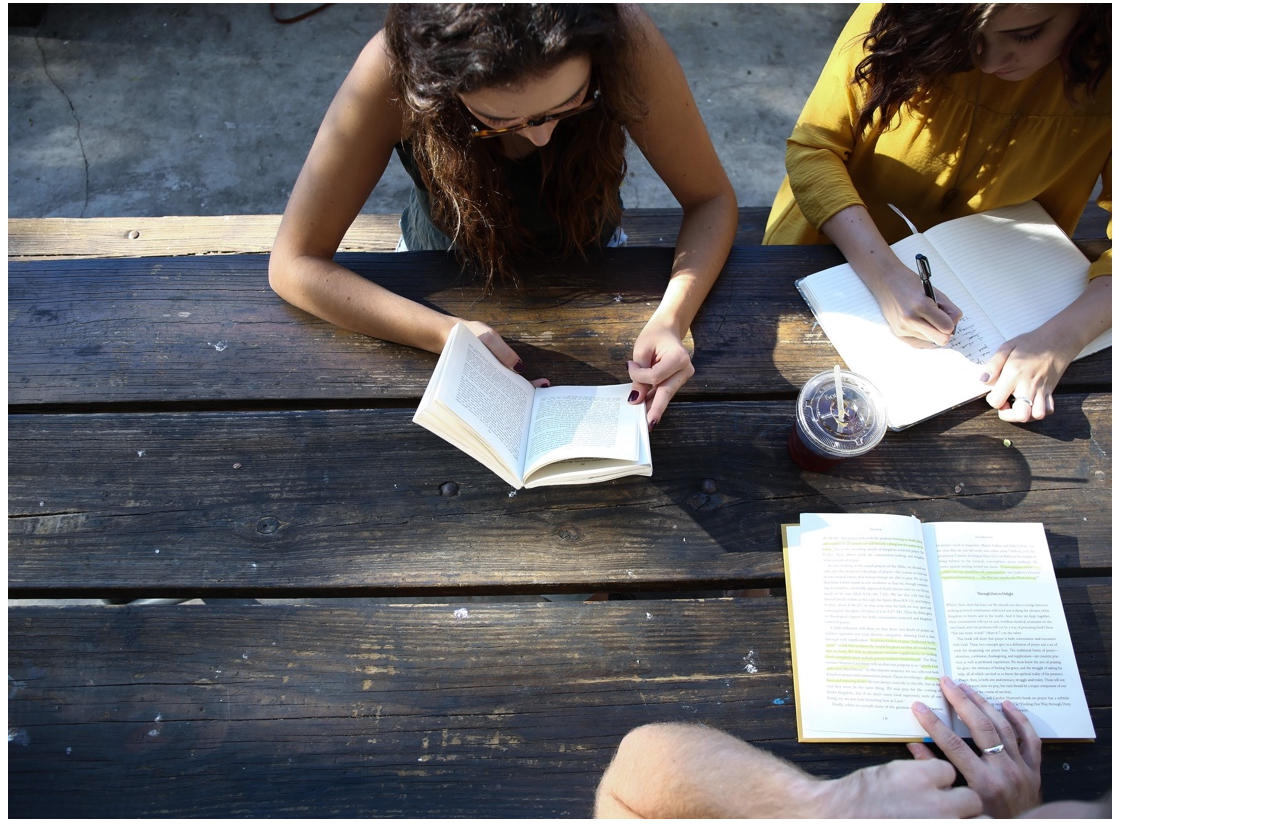
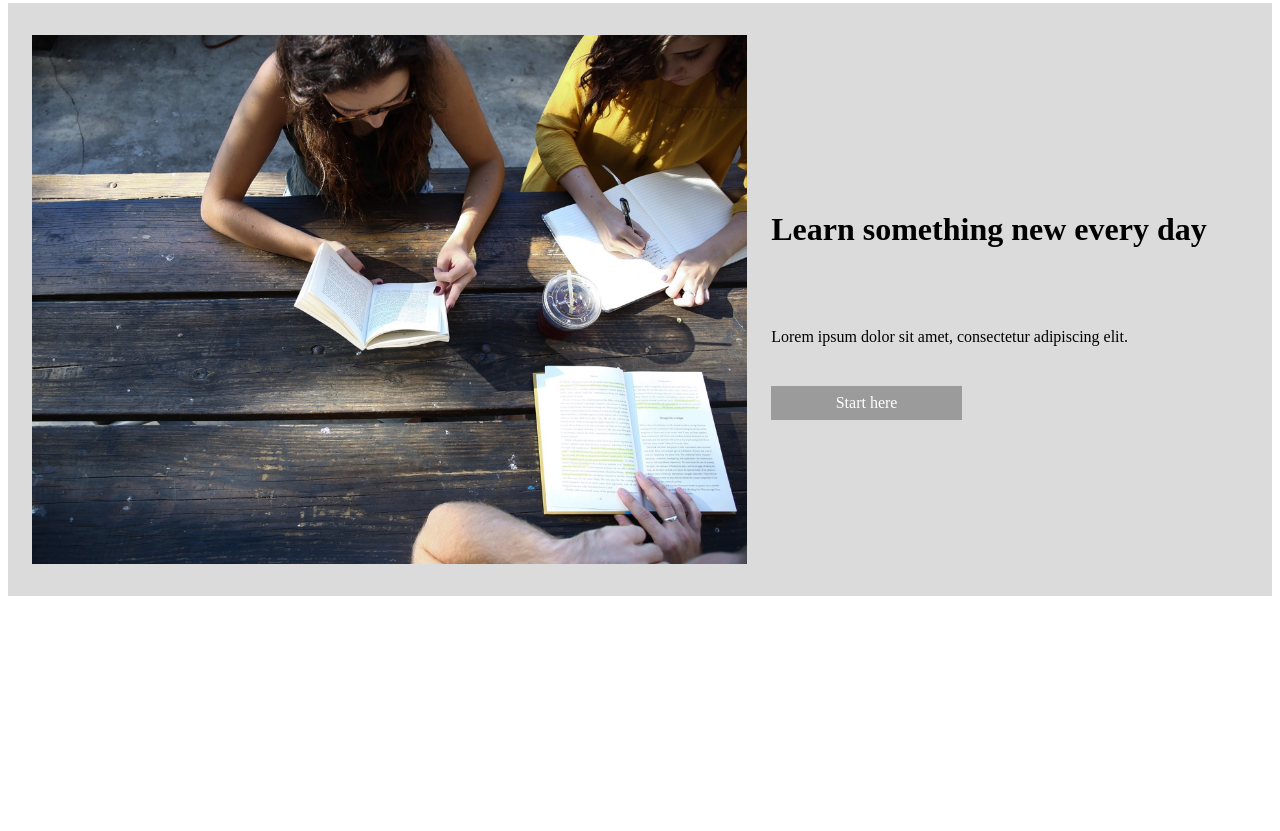
Before and after one commit to claudiazhao/Colmar, a plain HTML site: page Colmar/index.html in a window 1280 px wide. Shown: the part 87-918 px from the top of the page. After the commit the page ends 800 px from the top, so only its background shows below. Drawn offline with Linux system fonts and the light colour scheme.

Commit message:
added banner section

```diff
--- a/Colmar/css/style.css
+++ b/Colmar/css/style.css
@@ -9,8 +9,42 @@ a {
   color: inherit;
 }
 
+h3 {
+  font-weight: bold;
+}
+
+.media-container {
+  overflow: hidden;
+}
+
+.media-container img,
+.media-container video {
+  display: block;
+  width: 100%;
+}
+
 strong {
   font-weight: bold;
+}
+
+/* Universal Component - Flex Content Container */
+
+.flex-content {
+  display: flex;
+  padding: 0 1.5rem;
+}
+
+.flex-content .main-content {
+  width: 60%;
+  padding: 2rem 1.5rem 2rem 0;
+  border-right: 1px solid rgb(245, 245, 245);
+}
+
+.flex-content .supporting-content {
+  display: flex;
+  flex-direction: column;
+  width: 40%;
+  padding: 2rem 0;
 }
 
 /* Header */
@@ -46,3 +80,37 @@ header li:last-child {
 header .mobile {
   display: none;
 }
+
+.flex-banner {
+  display: flex;
+}
+/* banner*/
+#banner {
+  background-color: rgb(219, 219, 219);
+}
+
+#banner .main-content {
+  border-right: none;
+}
+
+#banner .supporting-content {
+  justify-content: center;
+}
+
+#banner h3 {
+  padding-bottom: 2rem;
+  font-size: 2rem;
+}
+
+#banner p {
+  padding-bottom: 1.5rem;
+  align-items: center;
+}
+
+#banner a {
+  padding: 0.5rem 0;
+  background-color: rgb(155, 155, 155);
+  text-align: center;
+  color: white;
+  width: 40%;
+}
--- a/Colmar/index.html
+++ b/Colmar/index.html
@@ -43,8 +43,16 @@
     </header>
 
     <!-- Banner -->
-    <div class="flex-banner" id="banner">
-      <div class="media"><img src="images/banner.jpg" /></div>
+    <div class="flex-content" id="banner">
+      <div class="media-container main-content">
+        <img src="images/banner.jpg" />
+      </div>
+
+      <div class="supporting-content">
+        <h3>Learn something new every day</h3>
+        <p>Lorem ipsum dolor sit amet, consectetur adipiscing elit.</p>
+        <a class="button" href="#">Start here</a>
+      </div>
     </div>
   </body>
 </html>
```
